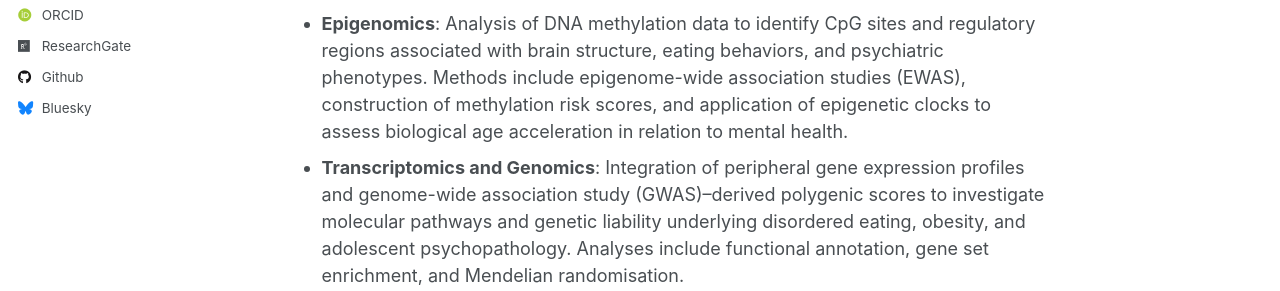
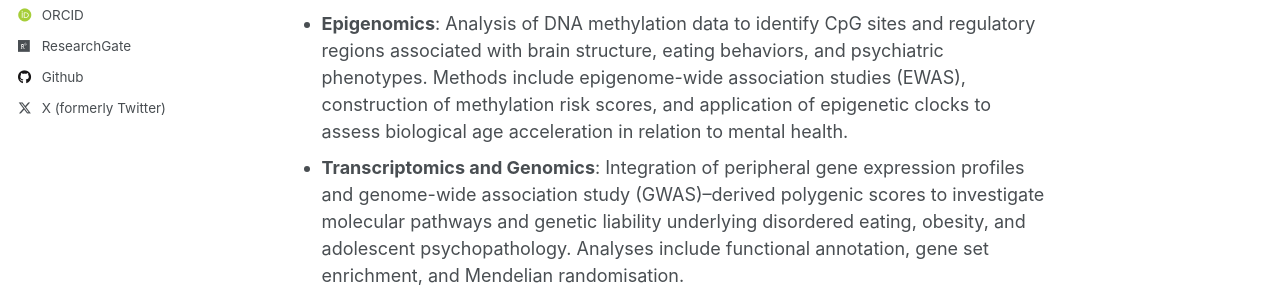
Before and after one commit to XinyangYu918/XinyangYu918.github.io, a Jekyll site: the page built from _pages/about.md, in a window 1280 px wide. Shown: the part 577-868 px from the top of the page. Built offline with Jekyll 4.4.1, drawn with Linux system fonts in a browser that asks for light colours; some web fonts are replaced; part of the change alters nothing that is shown.

Commit message:
Update _config.yml

```diff
--- a/_config.yml
+++ b/_config.yml
@@ -48,30 +48,30 @@ author:
   stackoverflow    : # User number or user number and name (i.e., use "1" or "1/jeff-atwood")
 
   # Social media
-  bluesky          : "bsky.app" # Replace this with you Bluesky username
-  facebook         : # Username
-  flickr           : # Username
-  foursquare       : # Username
-  goodreads        : # Username
-  google_plus      : # Username
-  keybase          : # Username
-  instagram        : # Username
-  lastfm           : # Username
-  linkedin         : # Username
-  mastodon         : # URL
-  medium           : # URL
-  pinterest        : # Username
-  soundcloud       : # Username
-  steam            : # Username
-  telegram         : # URL
-  tumblr           : # Username
-  twitter          : # Username for X / Twitter
-  vine             : # Username
-  weibo            : # Username
-  wikipedia        : # Username
-  xing             : # Username
-  youtube          : # Username
-  zhihu            : # Username
+  bluesky          :
+  facebook         :
+  flickr           :
+  foursquare       :
+  goodreads        :
+  google_plus      :
+  keybase          :
+  instagram        :
+  lastfm           :
+  linkedin         :
+  mastodon         :
+  medium           :
+  pinterest        :
+  soundcloud       :
+  steam            :
+  telegram         :
+  tumblr           :
+  twitter          : "https://x.com/Xinyang_yuyu"
+  vine             :
+  weibo            :
+  wikipedia        :
+  xing             :
+  youtube          :
+  zhihu            :
 
 # Publication Category - The following the list of publication categories and their headings
 publication_category:
```
